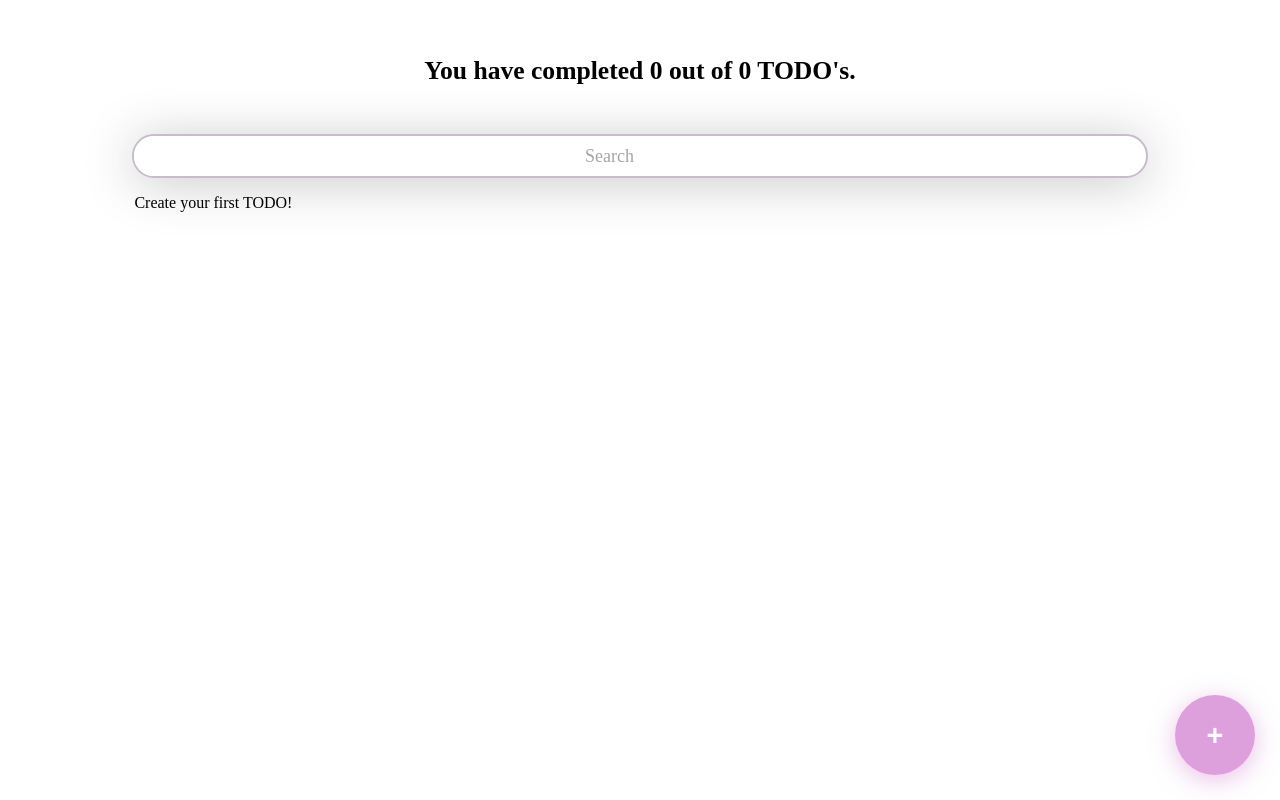
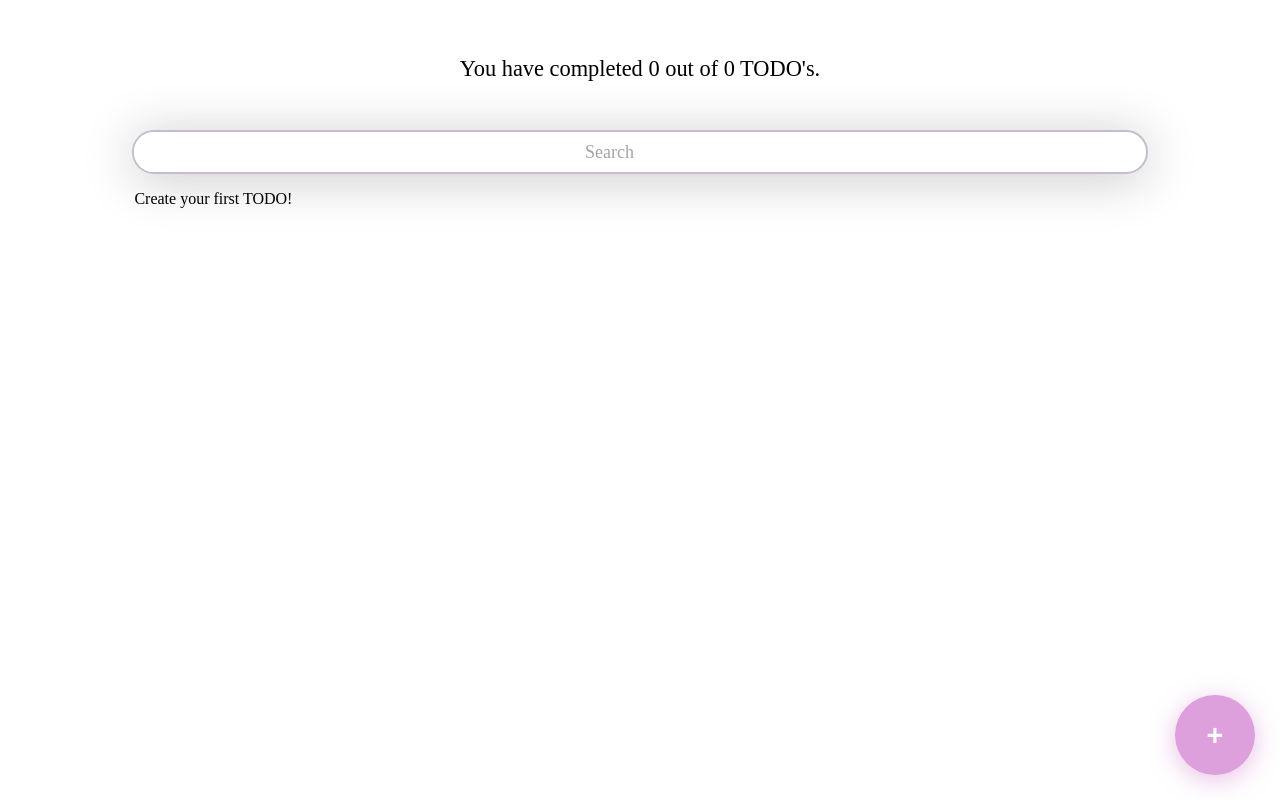
Before and after one commit to YuneidyC/todo-app, a React (Create React App) app: page / in a window 1280 px wide. Built offline with nearby package versions, Linux system fonts and the light colour scheme.

Commit message:
Change counter font style

```diff
--- a/src/styles/TodoCounter.css
+++ b/src/styles/TodoCounter.css
@@ -1,6 +1,8 @@
 .TodoCounter {
-    font-size: 1.6rem;
+    font-size: 1.4rem;
     text-align: center;
+    font-weight: 400;
     margin: 0;
     padding: 48px;
+    min-width: 200px;
 }
```
